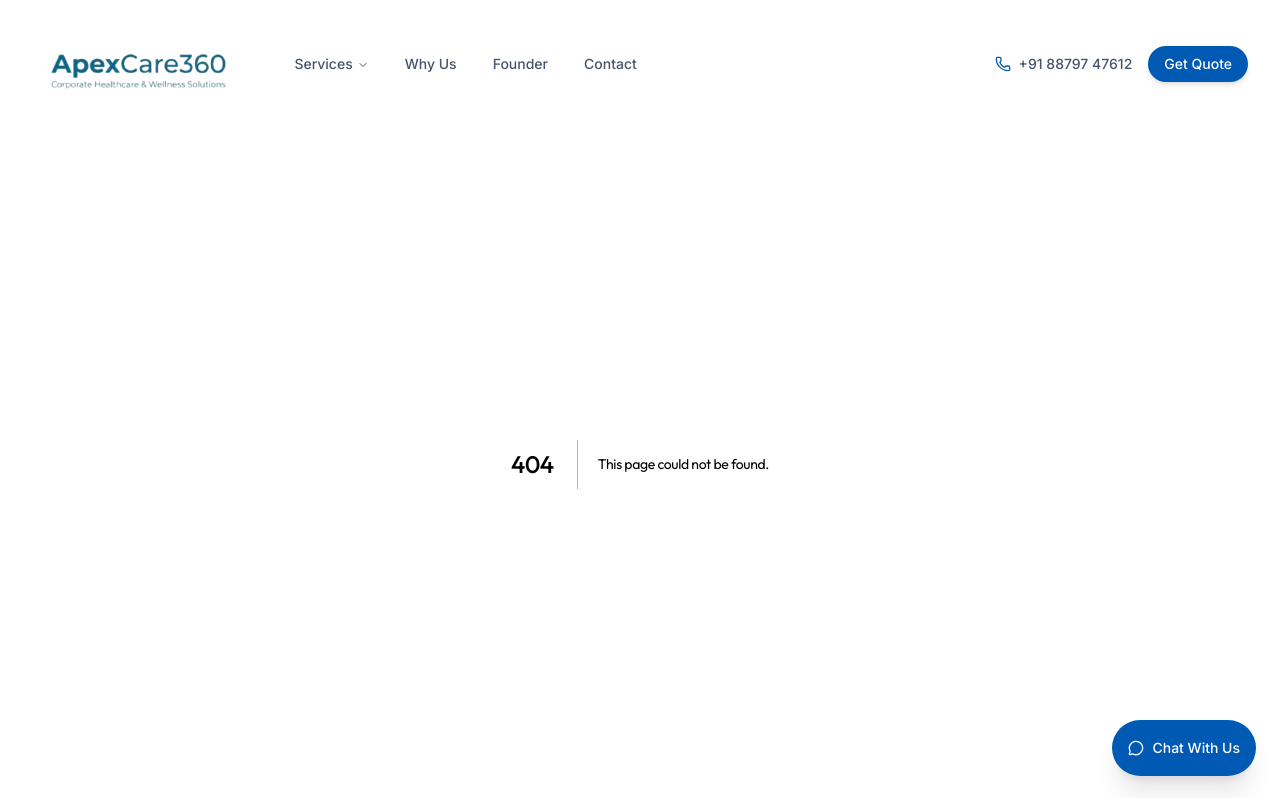
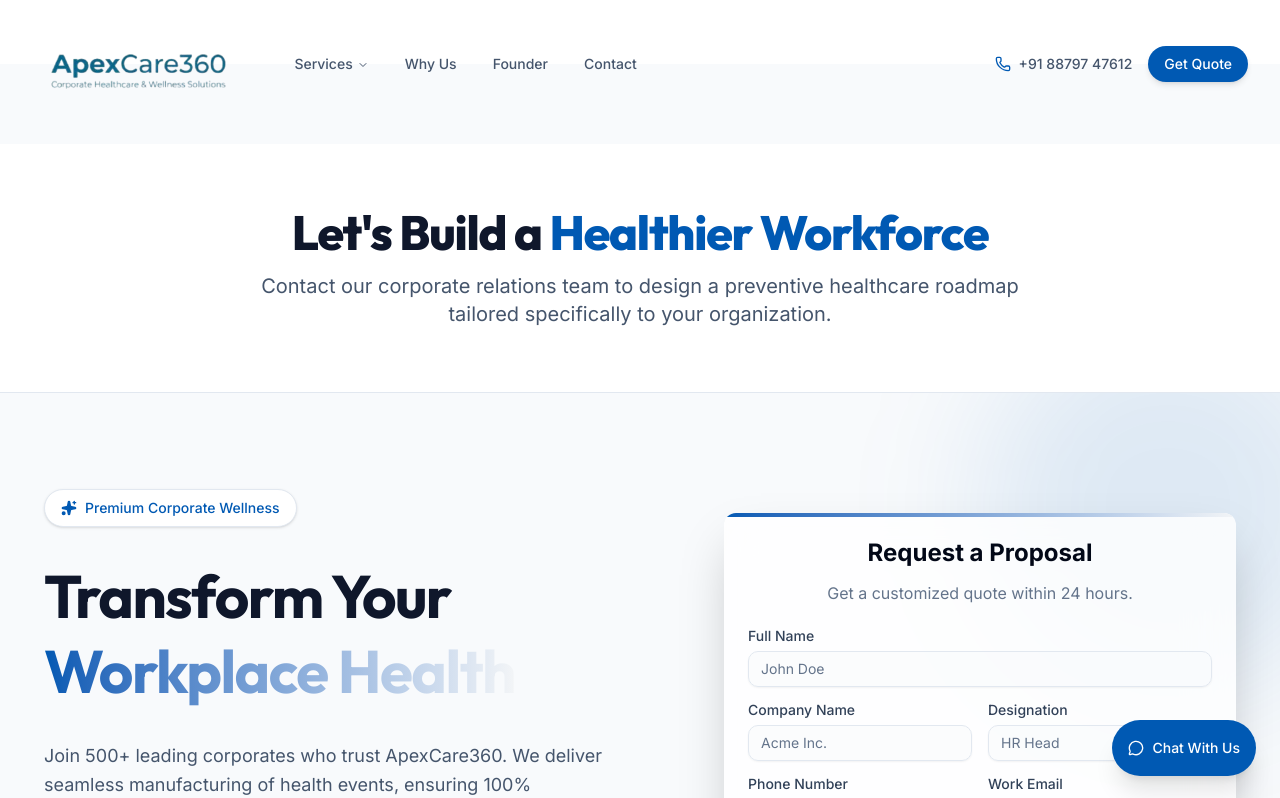
Before and after one commit to careflowaitech/website, a Next.js app: page /contact in a window 1280 px wide. Before the commit this address had no page. Shown: the top 798 px of the page. Built offline with nearby package versions, Linux system fonts and the light colour scheme.

Commit message:
Added Contact Page

```diff
--- /dev/null
+++ b/app/contact/page.tsx
@@ -0,0 +1,33 @@
+import { LeadForm } from "@/components/forms/LeadForm"
+import { Mail, MapPin, Phone } from "lucide-react"
+
+export const metadata = {
+    title: "Contact Us | ApexCare360",
+    description: "Get in touch with ApexCare360 for comprehensive corporate health solutions, employee wellness programs, and health check-ups.",
+}
+
+export default function ContactPage() {
+    return (
+        <div className="flex flex-col min-h-screen pt-20 bg-slate-50">
+            {/* Header Section */}
+            <section className="py-12 md:py-16 bg-white border-b border-slate-200">
+                <div className="container px-4 md:px-6">
+                    <div className="text-center max-w-3xl mx-auto space-y-4">
+                        <h1 className="text-4xl md:text-5xl font-heading font-extrabold tracking-tight text-slate-900">
+                            Let's Build a <span className="text-primary">Healthier Workforce</span>
+                        </h1>
+                        <p className="text-xl text-slate-600">
+                            Contact our corporate relations team to design a preventive healthcare roadmap tailored specifically to your organization.
+                        </p>
+                    </div>
+                </div>
+            </section>
+
+            {/* Main Form Section */}
+            <LeadForm />
+
+            {/* Direct Contact Info */}
+
+        </div>
+    )
+}
--- a/components/layout/Footer.tsx
+++ b/components/layout/Footer.tsx
@@ -13,7 +13,7 @@ const footerLinks = {
     company: [
         { name: "About Us", href: "/#why-choose" },
         { name: "Founder's Note", href: "/founder" },
-        { name: "Contact", href: "/#contact" },
+        { name: "Contact", href: "/contact" },
         { name: "Privacy Policy", href: "/privacy-policy" },
         { name: "Terms of Service", href: "/terms-of-service" },
         { name: "Corporate Benefits", href: "/corporate-benefits" },
--- a/components/layout/Navbar.tsx
+++ b/components/layout/Navbar.tsx
@@ -123,7 +123,7 @@ export function Navbar() {
                                 </NavigationMenuItem>
                                 <NavigationMenuItem>
                                     <NavigationMenuLink asChild className={cn(navigationMenuTriggerStyle(), "bg-transparent text-slate-600 hover:text-primary focus:bg-transparent hover:bg-transparent")}>
-                                        <Link href="/#contact">
+                                        <Link href="/contact">
                                             Contact
                                         </Link>
                                     </NavigationMenuLink>
@@ -139,7 +139,7 @@ export function Navbar() {
                             <span>+91 88797 47612</span>
                         </div>
                         <Button className="rounded-full bg-primary hover:bg-primary/90 text-white shadow-md hover:shadow-lg transition-all" asChild>
-                            <Link href="#contact">Get Quote</Link>
+                            <Link href="/contact">Get Quote</Link>
                         </Button>
                     </div>
 
@@ -215,7 +215,7 @@ export function Navbar() {
                                                 <ArrowRight className="h-4 w-4 opacity-50" />
                                             </Link>
                                             <Link
-                                                href="/#contact"
+                                                href="/contact"
                                                 onClick={() => setIsOpen(false)}
                                                 className="flex items-center justify-between px-4 py-3 text-base font-medium text-slate-700 rounded-lg hover:bg-slate-50 hover:text-primary transition-colors"
                                             >
@@ -233,7 +233,7 @@ export function Navbar() {
                                             </div>
 
                                             <Button className="w-full h-11 rounded-lg bg-primary hover:bg-primary/90 text-white shadow-md text-base" asChild>
-                                                <Link href="#contact" onClick={() => setIsOpen(false)}>
+                                                <Link href="/contact" onClick={() => setIsOpen(false)}>
                                                     Get Custom Quote
                                                 </Link>
                                             </Button>
```
